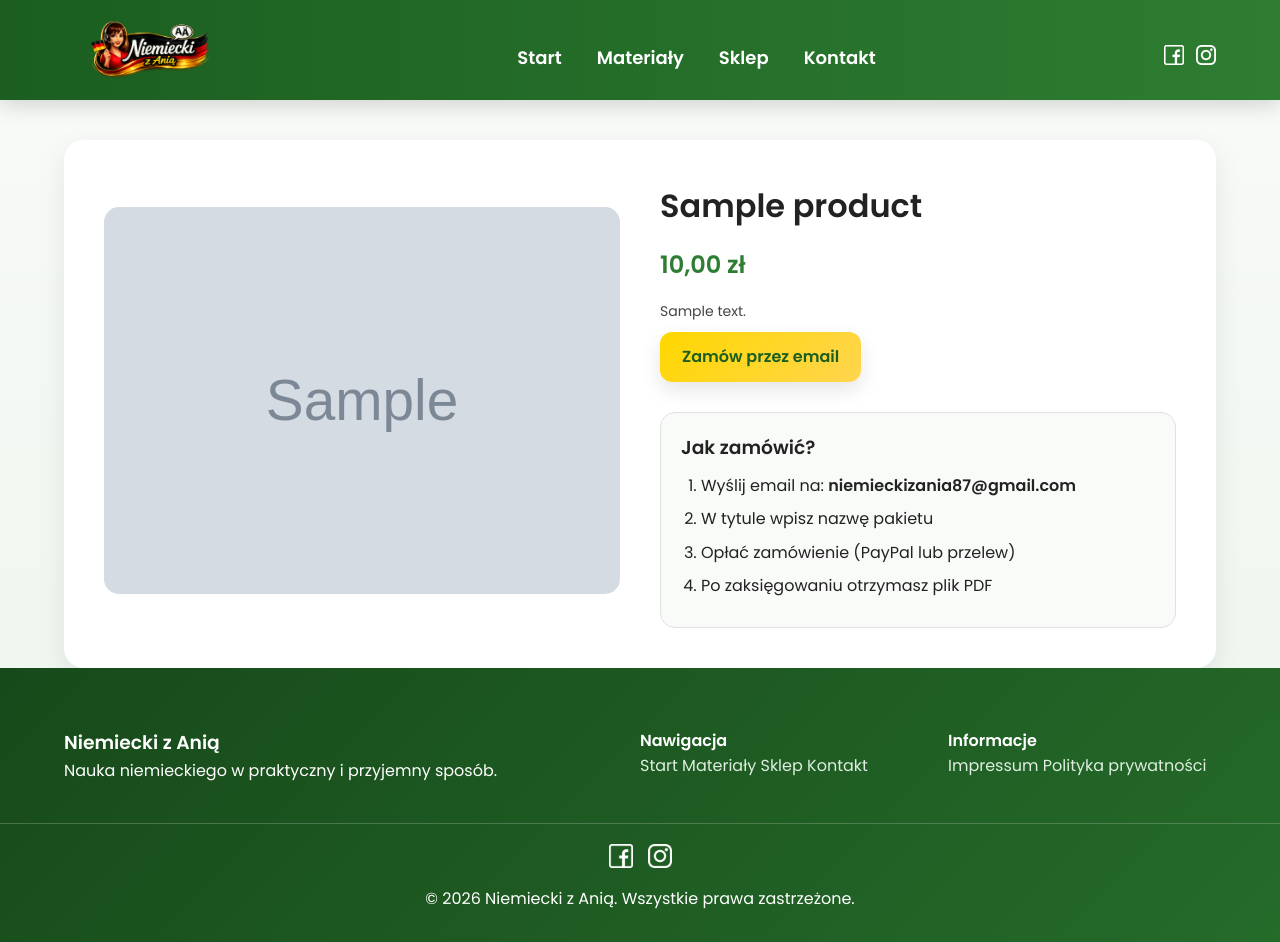
After one commit to Ex333/niemiecki-z-ania, a Django app: template templates/product_detail.html in a window 1280 px wide. The commit adds this page. Run offline with Django 5.2, Linux system fonts and the light colour scheme; the template is opened without the code that fills it: values that come from a table or form of the project are taken from there, others are empty; tables that the repository leaves empty hold one stand-in row (values such as "Sample post"); grey boxes marked "Sample" are stand-in pictures; some libraries are stand-ins or nearby versions.

Commit message:
shop, template added and css

```diff
--- a/core/static/css/style.css
+++ b/core/static/css/style.css
@@ -843,3 +843,158 @@ body {
     color: #2e7d32;
     font-size: 16px;
 }
+
+/* =========================
+   🛍️ PRODUCT DETAIL
+   ========================= */
+
+.product-detail {
+    display: grid;
+    grid-template-columns: 1fr 1fr;
+    gap: 40px;
+    align-items: center;
+
+    background: white;
+    padding: 40px;
+    border-radius: 20px;
+    box-shadow: 0 10px 30px rgba(0,0,0,0.08);
+
+    margin-top: 40px;
+}
+
+/* 🖼️ IMAGE */
+.product-image img {
+    width: 100%;
+    border-radius: 15px;
+    object-fit: cover;
+}
+
+/* 🧠 INFO */
+.product-info h1 {
+    font-size: 32px;
+    margin-bottom: 15px;
+}
+
+.product-price {
+    font-size: 24px;
+    font-weight: bold;
+    color: #2e7d32;
+    margin-bottom: 20px;
+}
+
+.product-description {
+    color: #555;
+    margin-bottom: 25px;
+}
+
+/* 🔘 BUTTON */
+.product-actions {
+    display: flex;
+    gap: 15px;
+    flex-wrap: wrap;
+}
+
+/* 📱 MOBILE */
+@media (max-width: 900px) {
+    .product-detail {
+        grid-template-columns: 1fr;
+        text-align: center;
+    }
+}
+
+/* =========================
+   🛍️ SHOP GRID
+   ========================= */
+
+.products-grid {
+    display: grid;
+    grid-template-columns: repeat(auto-fit, minmax(250px, 1fr));
+    gap: 25px;
+    margin-top: 40px;
+}
+
+.product-card {
+    background: white;
+    border-radius: 18px;
+    padding: 20px;
+    box-shadow: 0 10px 25px rgba(0,0,0,0.08);
+    transition: 0.3s;
+    text-align: center;
+}
+
+.product-card:hover {
+    transform: translateY(-5px);
+    box-shadow: 0 18px 35px rgba(0,0,0,0.12);
+}
+
+.product-card img {
+    width: 100%;
+    height: 180px;
+    object-fit: cover;
+    border-radius: 12px;
+    margin-bottom: 15px;
+}
+
+.product-card h3 {
+    margin-bottom: 10px;
+}
+
+.product-price {
+    font-weight: bold;
+    color: #2e7d32;
+    margin-bottom: 15px;
+}
+
+/* 🛍️ SHOP TITLE */
+.shop-title {
+    text-align: center;
+    margin-bottom: 30px;
+}
+
+/* 📄 PDF INFO */
+.product-type {
+    font-size: 13px;
+    color: #777;
+    margin-bottom: 8px;
+}
+
+/* 🧾 OPIS */
+.product-description {
+    font-size: 14px;
+    margin: 10px 0;
+    color: #444;
+}
+
+/* 🧠 TITLE LINK */
+.product-title a {
+    text-decoration: none;
+    color: #222;
+}
+
+.product-title a:hover {
+    color: #2e7d32;
+}
+
+/* =========================
+   💰 ORDER BOX
+   ========================= */
+
+.order-box {
+    margin-top: 30px;
+    padding: 20px;
+    border-radius: 15px;
+    background: #f9fbf9;
+    border: 1px solid #e0e0e0;
+}
+
+.order-box h3 {
+    margin-bottom: 10px;
+}
+
+.order-box ol {
+    padding-left: 20px;
+}
+
+.order-box li {
+    margin-bottom: 8px;
+}
--- a/shop/views.py
+++ b/shop/views.py
@@ -3,8 +3,8 @@ from .models import Product
 
 def sklep(request):
     products = Product.objects.filter(available=True)
-    return render(request, "shop/sklep.html", {"products": products})
+    return render(request, "sklep.html", {"products": products})
 
 def product_detail(request, slug):
     product = get_object_or_404(Product, slug=slug , available=True)
-    return render(request, "shop/product_detail.html ", {"product": product})
+    return render(request, "product_detail.html ", {"product": product})
--- /dev/null
+++ b/templates/product_detail.html
@@ -0,0 +1,58 @@
+{% extends "base.html" %}
+
+{% block content %}
+
+<div class="container">
+
+  <div class="product-detail">
+
+    <!-- 🖼️ IMAGE -->
+    <div class="product-image">
+      {% if product.image %}
+        <img src="{{ product.image.url }}">
+      {% endif %}
+    </div>
+
+    <!-- 🧠 INFO -->
+    <div class="product-info">
+
+      <h1>{{ product.name }}</h1>
+
+      <div class="product-price">
+        {{ product.price }} zł
+      </div>
+
+      <div class="product-description">
+        {{ product.description }}
+      </div>
+
+      <!-- 🔥 CTA -->
+      <div class="product-actions">
+
+        <a href="mailto:niemieckizania87@gmail.com?subject=Zamówienie {{ product.name }}" class="btn">
+          Zamów przez email
+        </a>
+
+      </div>
+
+      <!-- 📦 INSTRUKCJA -->
+      <div class="order-box">
+
+        <h3>Jak zamówić?</h3>
+
+        <ol>
+          <li>Wyślij email na: <b>niemieckizania87@gmail.com</b></li>
+          <li>W tytule wpisz nazwę pakietu</li>
+          <li>Opłać zamówienie (PayPal lub przelew)</li>
+          <li>Po zaksięgowaniu otrzymasz plik PDF</li>
+        </ol>
+
+      </div>
+
+    </div>
+
+  </div>
+
+</div>
+
+{% endblock %}
```
Also changed, not shown: templates/sklep.html (+43 -4 lines), shop/migrations/0002_shopcategory_alter_product_options_product_available_and_more.py (added).
